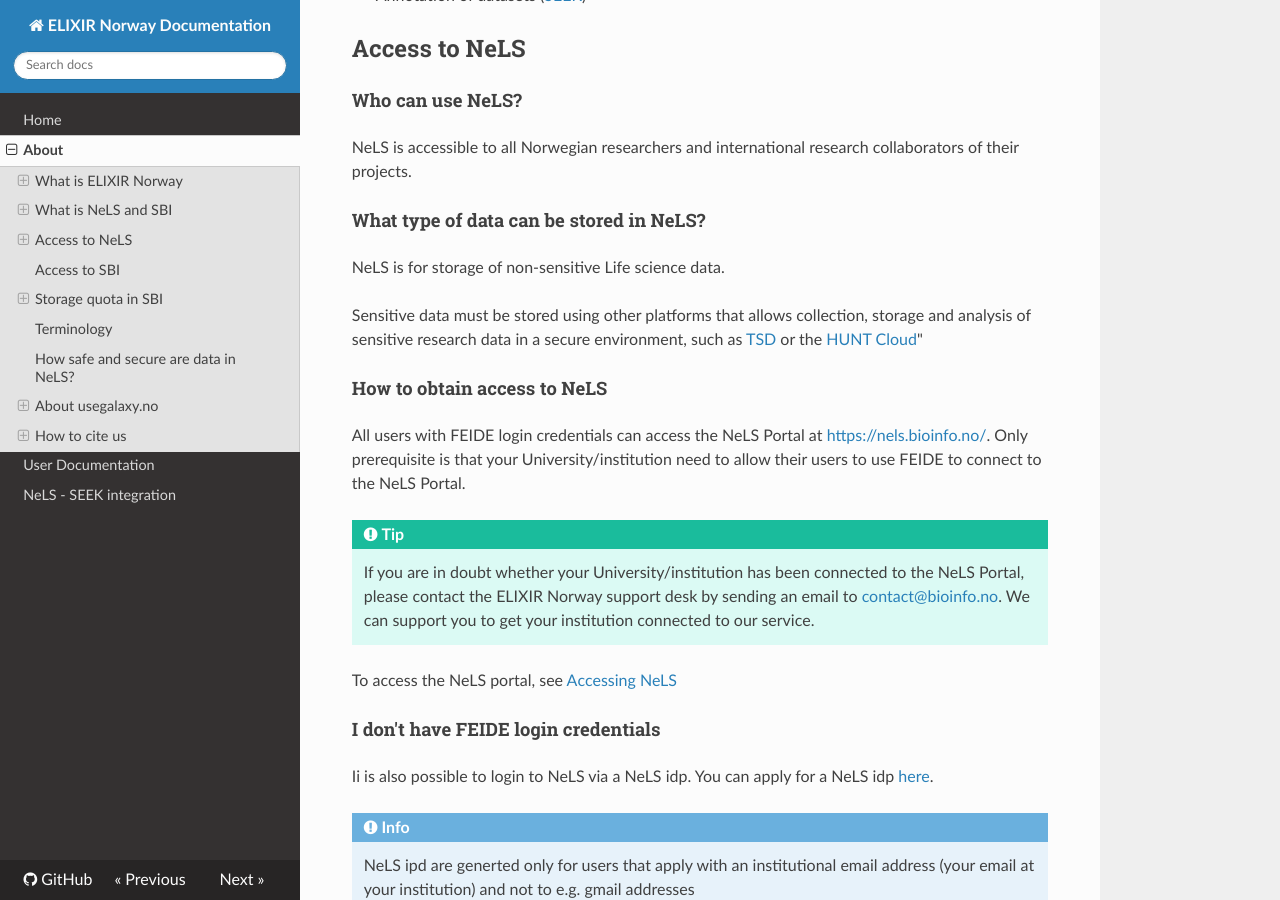
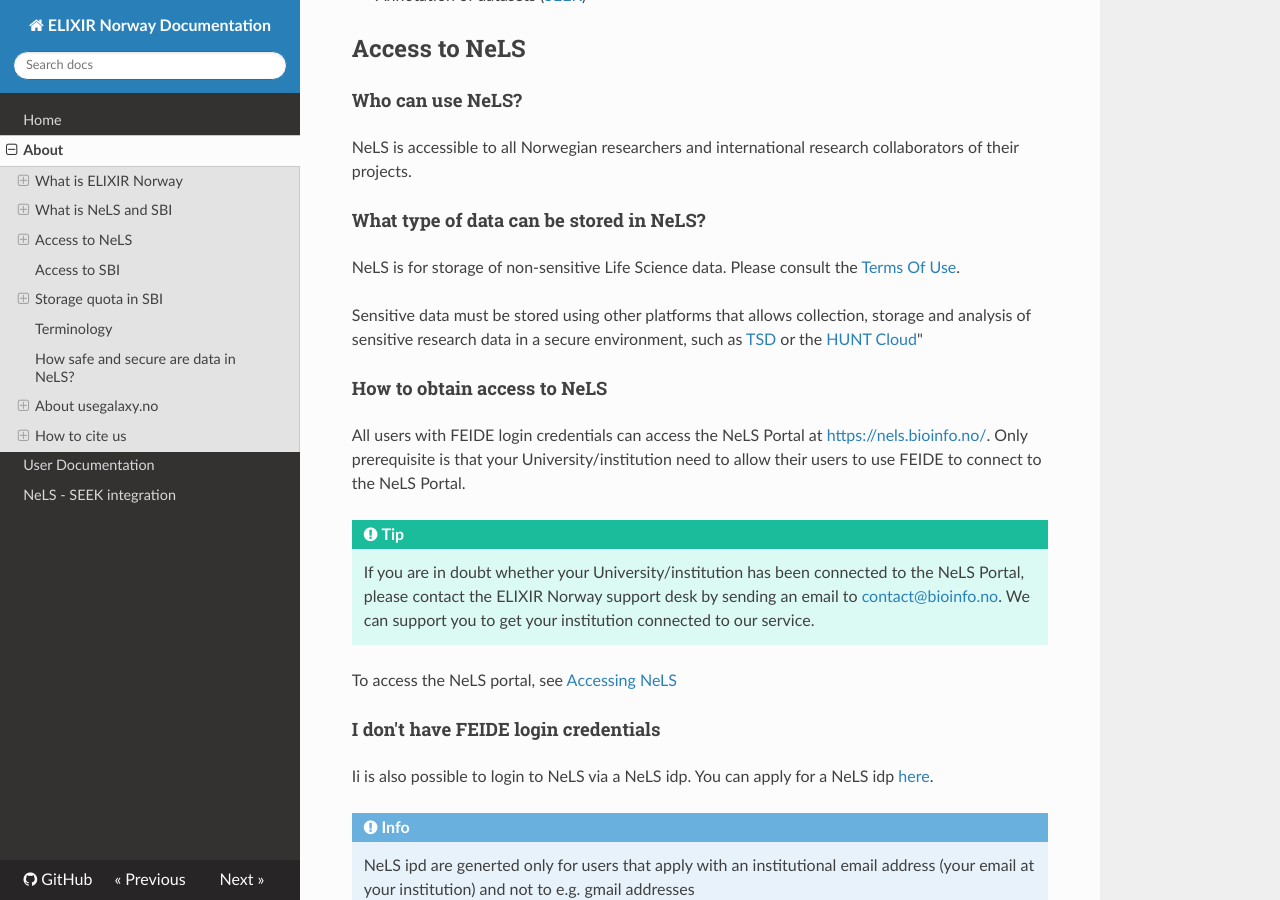
Before and after one commit to elixir-no-nels/nels-docs, an MkDocs documentation site: the page built from docs/about.md, in a window 1280 px wide and 900 px high, scrolled down 1839 px. Built offline with MkDocs 1.6.1, drawn with Linux system fonts in a browser that asks for light colours; nearby versions of some CDN libraries.

Commit message:
Add link to Terms of Use in about
Add link to Terms of Use in about

```diff
--- a/docs/about.md
+++ b/docs/about.md
@@ -42,7 +42,7 @@
 NeLS is accessible to all Norwegian researchers and international research collaborators of their projects.
 
 #### What type of data can be stored in NeLS?
-NeLS is for storage of non-sensitive Life science data.
+NeLS is for storage of non-sensitive Life Science data. Please consult the [Terms Of Use](https://nels.bioinfo.no/pages/user-terms.xhtml).
 
 Sensitive data must be stored using other platforms that allows collection, storage and analysis of sensitive research data in a secure environment, such as [TSD](https://www.uio.no/english/services/it/research/sensitive-data/index.html) or the [HUNT Cloud](https://www.ntnu.edu/mh/huntcloud)"
 
```
